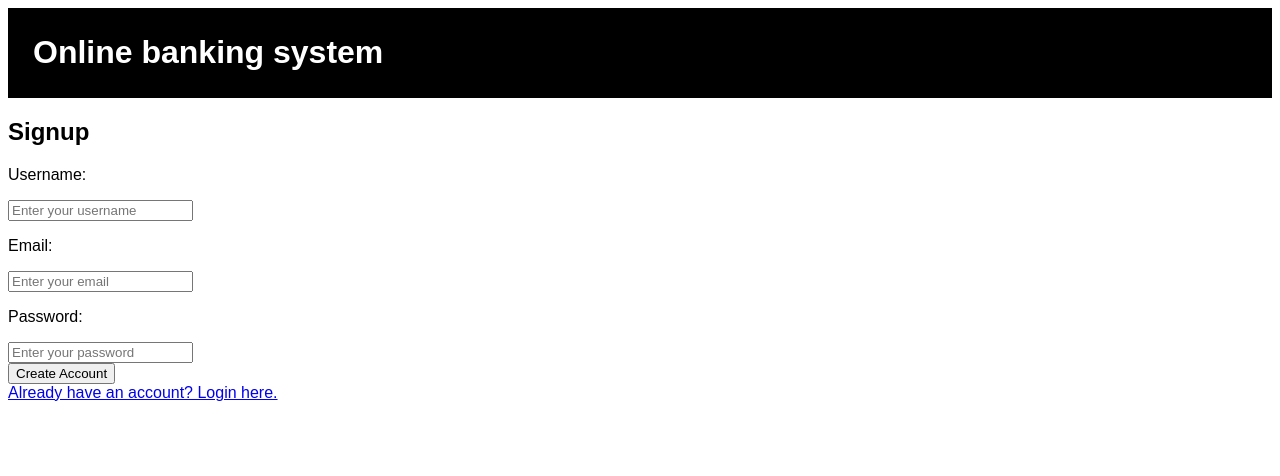
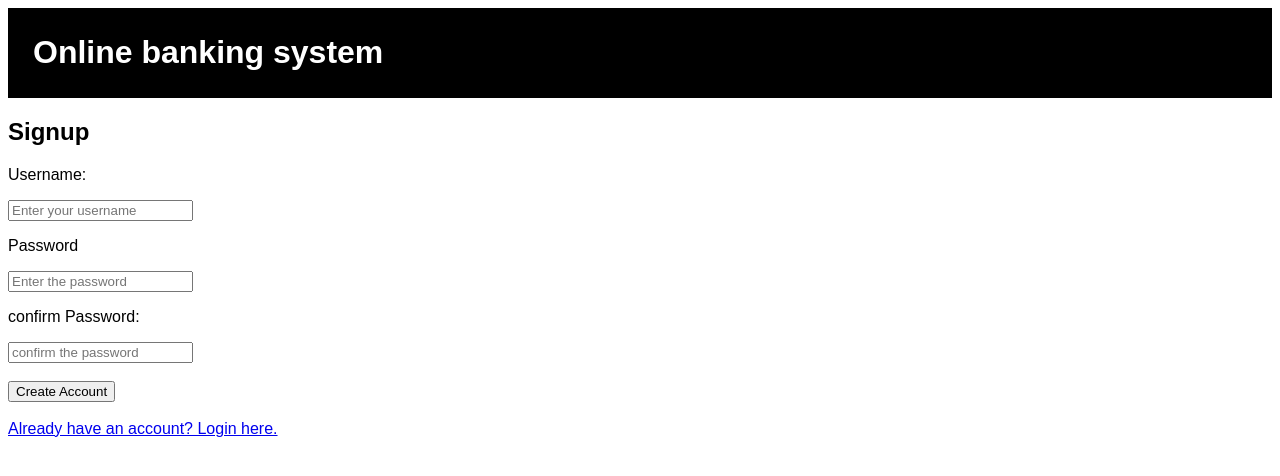
Before and after one commit to jagadeeshpj1610/bankProject, a React (Vite) app in the folder frontend/: page /signup in a window 1280 px wide. Shown: the top 476 px of the page. Built offline with nearby package versions, Linux system fonts and the light colour scheme.

Commit message:
made some changes

```diff
--- a/frontend/src/components/Signup.jsx
+++ b/frontend/src/components/Signup.jsx
@@ -10,12 +10,14 @@ const Signup = () => {
       <h2>Signup</h2>
       <p>Username:</p>
       <input type="text" placeholder="Enter your username" />
-      <p>Email:</p>
-      <input type="email" placeholder="Enter your email" />
-      <p>Password:</p>
-      <input type="password" placeholder="Enter your password" />
+      <p>Password</p>
+      <input type="email" placeholder="Enter the password" />
+      <p>confirm Password:</p>
+      <input type="password" placeholder="confirm the password" />
+      <br />
       <br />
       <button>Create Account</button>
+      <br />
       <br />
       <Link to="/login">Already have an account? Login here.</Link>
     </div>
--- a/frontend/src/components/Welcome.jsx
+++ b/frontend/src/components/Welcome.jsx
@@ -1,21 +1,23 @@
 import React from "react";
-import { useNavigate } from "react-router-dom";
+import { Link } from "react-router-dom";
 import Header from "./header";
 
 const Welcome = () => {
-  const navigate = useNavigate();
-
   return (
     <>
-    <Header />
-    <div>
-      <h1>Welcome</h1>
-      <p>Please select an option:</p>
+      <Header />
       <div>
-        <button onClick={() => navigate("/login")}>User Login</button>
-        <button onClick={() => navigate("/adminlogin")}>Admin Login</button>
+        <h1>Welcome</h1>
+        <p>Please select an option:</p>
+        <div>
+          <Link to="/login">
+            <button>User Login</button>
+          </Link>
+          <Link to="/adminlogin">
+            <button>Admin Login</button>
+          </Link>
+        </div>
       </div>
-    </div>
     </>
   );
 };
```
